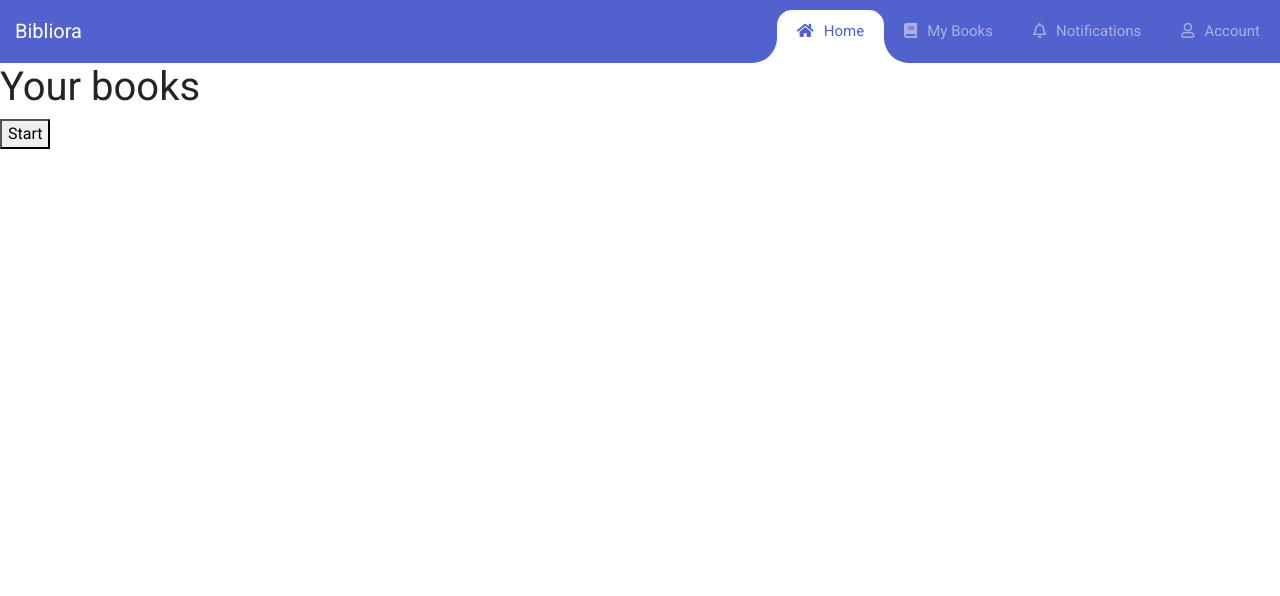
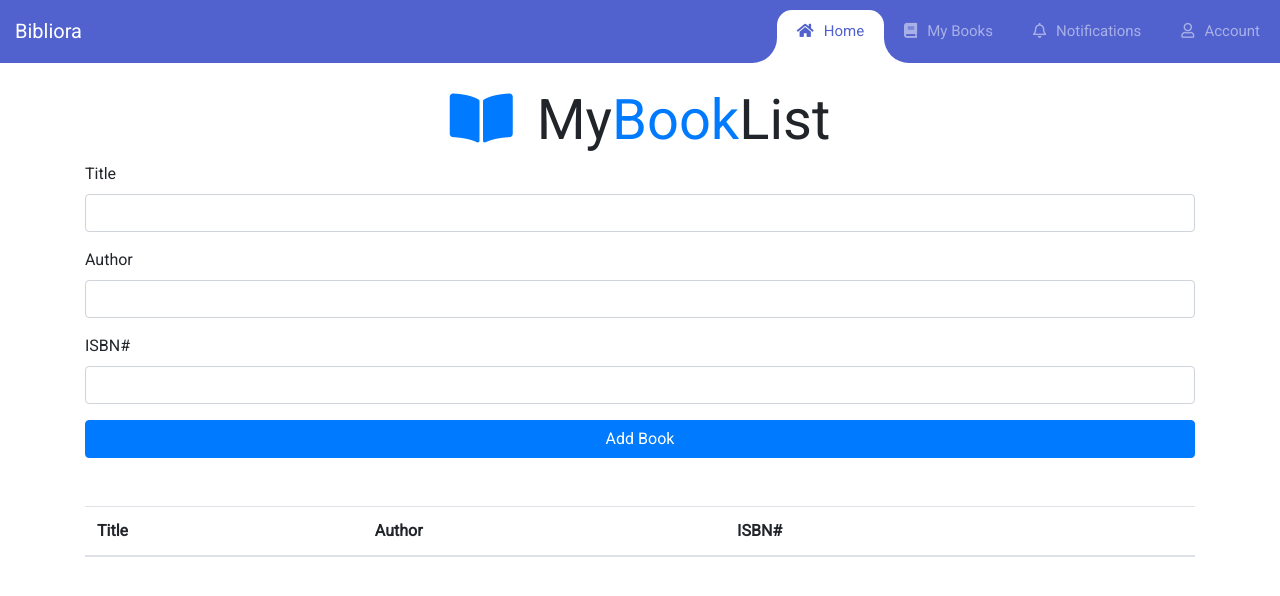
Before and after one commit to Macsback/Bibliora, a Flask app: page /home in a window 1280 px wide. Shown: the top 596 px of the page. Run offline with Flask 3, Linux system fonts and the light colour scheme; lists and menus that the app fills with data are empty; some libraries are stand-ins or nearby versions.

Commit message:
added option to add book manually

```diff
--- a/BiblioraWebPage/templates/home.html
+++ b/BiblioraWebPage/templates/home.html
@@ -1,7 +1,169 @@
 {% extends "layout.html" %}
 {% block body %}
 
-        <h1>Your books</h1>
-        <a href="{{ url_for('home') }}"><button>Start</button></a>
+<div class="container mt-4">
+        <h1 class="display-4 text-center">
+          <i class="fas fa-book-open text-primary"></i> My<span class="text-primary">Book</span>List</h1>
+          <form id="book-form">
+            <div class="form-group">
+              <label for="title">Title</label>
+              <input type="text" id="title" class="form-control">
+            </div>
+            <div class="form-group">
+              <label for="author">Author</label>
+              <input type="text" id="author" class="form-control">
+            </div>
+            <div class="form-group">
+              <label for="isbn">ISBN#</label>
+              <input type="text" id="isbn" class="form-control">
+            </div>
+            <input type="submit" value="Add Book" class="btn btn-primary btn-block">
+          </form>
+          <table class="table table-striped mt-5">
+            <thead>
+              <tr>
+                <th>Title</th>
+                <th>Author</th>
+                <th>ISBN#</th>
+                <th></th>
+              </tr>
+            </thead>
+            <tbody id="book-list"></tbody>
+          </table>
+      </div>
+      <script>// Book Class: Represents a Book
+        class Book {
+            constructor(title, author, isbn) {
+              this.title = title;
+              this.author = author;
+              this.isbn = isbn;
+            }
+          }
+
+          // UI Class: Handle UI Tasks
+          class UI {
+            static displayBooks() {
+              const books = Store.getBooks();
+
+              books.forEach((book) => UI.addBookToList(book));
+            }
+
+            static addBookToList(book) {
+              const list = document.querySelector('#book-list');
+
+              const row = document.createElement('tr');
+
+              row.innerHTML = `
+                <td>${book.title}</td>
+                <td>${book.author}</td>
+                <td>${book.isbn}</td>
+                <td><a href="#" class="btn btn-danger btn-sm delete">X</a></td>
+              `;
+
+              list.appendChild(row);
+            }
+
+            static deleteBook(el) {
+              if(el.classList.contains('delete')) {
+                el.parentElement.parentElement.remove();
+              }
+            }
+
+            static showAlert(message, className) {
+              const div = document.createElement('div');
+              div.className = `alert alert-${className}`;
+              div.appendChild(document.createTextNode(message));
+              const container = document.querySelector('.container');
+              const form = document.querySelector('#book-form');
+              container.insertBefore(div, form);
+
+              // Vanish in 3 seconds
+              setTimeout(() => document.querySelector('.alert').remove(), 3000);
+            }
+
+            static clearFields() {
+              document.querySelector('#title').value = '';
+              document.querySelector('#author').value = '';
+              document.querySelector('#isbn').value = '';
+            }
+          }
+
+          // Store Class: Handles Storage
+          class Store {
+            static getBooks() {
+              let books;
+              if(localStorage.getItem('books') === null) {
+                books = [];
+              } else {
+                books = JSON.parse(localStorage.getItem('books'));
+              }
+
+              return books;
+            }
+
+            static addBook(book) {
+              const books = Store.getBooks();
+              books.push(book);
+              localStorage.setItem('books', JSON.stringify(books));
+            }
+
+            static removeBook(isbn) {
+              const books = Store.getBooks();
+
+              books.forEach((book, index) => {
+                if(book.isbn === isbn) {
+                  books.splice(index, 1);
+                }
+              });
+
+              localStorage.setItem('books', JSON.stringify(books));
+            }
+          }
+
+          // Event: Display Books
+          document.addEventListener('DOMContentLoaded', UI.displayBooks);
+
+          // Event: Add a Book
+          document.querySelector('#book-form').addEventListener('submit', (e) => {
+            // Prevent actual submit
+            e.preventDefault();
+
+            // Get form values
+            const title = document.querySelector('#title').value;
+            const author = document.querySelector('#author').value;
+            const isbn = document.querySelector('#isbn').value;
+
+            // Validate
+            if(title === '' || author === '' || isbn === '') {
+              UI.showAlert('Please fill in all fields', 'danger');
+            } else {
+              // Instatiate book
+              const book = new Book(title, author, isbn);
+
+              // Add Book to UI
+              UI.addBookToList(book);
+
+              // Add book to store
+              Store.addBook(book);
+
+              // Show success message
+              UI.showAlert('Book Added', 'success');
+
+              // Clear fields
+              UI.clearFields();
+            }
+          });
+
+          // Event: Remove a Book
+          document.querySelector('#book-list').addEventListener('click', (e) => {
+            // Remove book from UI
+            UI.deleteBook(e.target);
+
+            // Remove book from store
+            Store.removeBook(e.target.parentElement.previousElementSibling.textContent);
+
+            // Show success message
+            UI.showAlert('Book Removed', 'success');
+          });</script>
 
 {% endblock %}
```
Also changed, not shown: BiblioraWebPage/static/js/home.js (added, +134 -0 lines).
